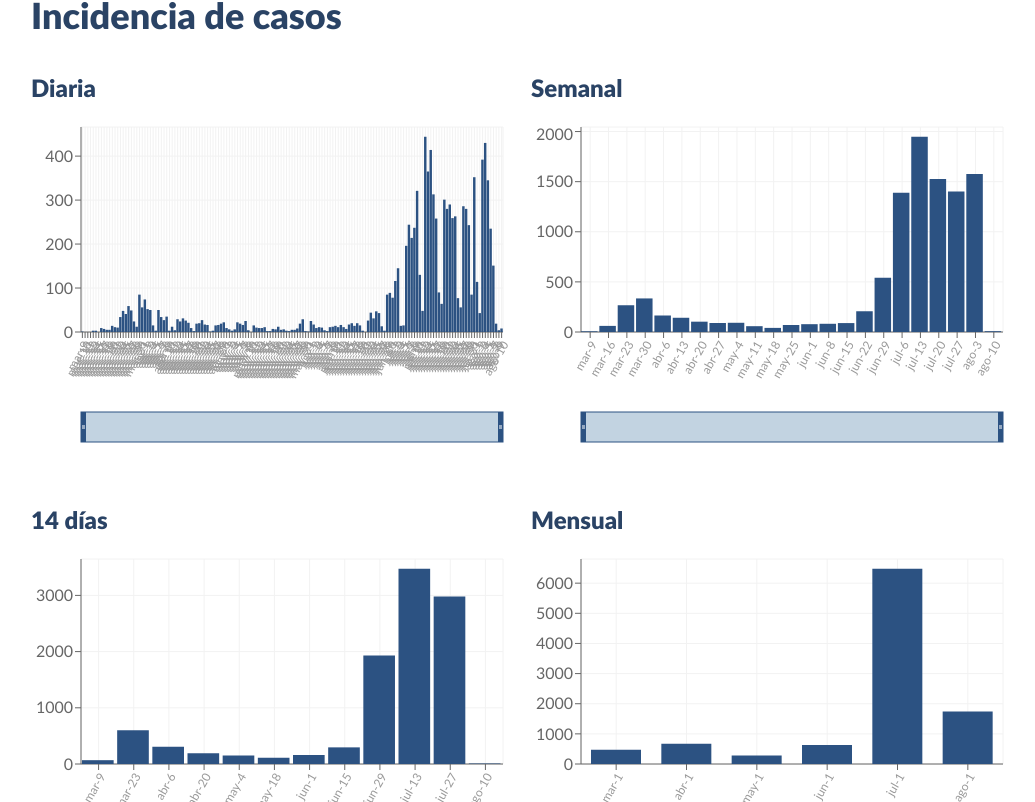
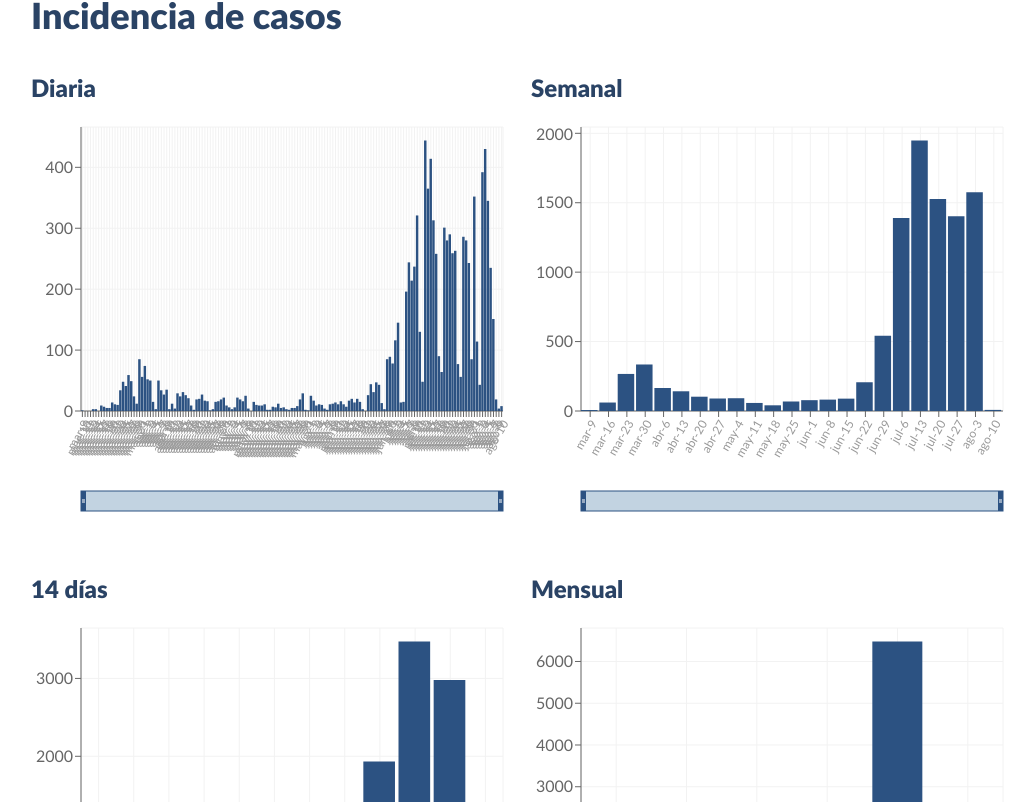
Before and after one commit to malopezcruz/covid19-pr, a Next.js app: page / in a window 1280 px wide. Shown: the part 1318-2120 px from the top of the page, without its empty margins (113-1148 px from the left). Built offline with nearby package versions, Linux system fonts and the light colour scheme.

Commit message:
change height of charts

```diff
--- a/components/BarPlot.js
+++ b/components/BarPlot.js
@@ -21,7 +21,7 @@ import {
 export default function DailyCasesPlot({ data, caption }) {
   return (
     <figure className='mb-8 md:mb-12' role='figure' aria-label={caption}>
-      <div style={{ position: 'relative', paddingBottom: '66%' }}>
+      <div style={{ position: 'relative', paddingBottom: '80%' }}>
         <ResponsiveContainer width='100%' height='100%' className='absolute'>
           <BarChart
             data={data}
@@ -60,8 +60,8 @@ export default function DailyCasesPlot({ data, caption }) {
             {/* <Legend verticalAlign='top' wrapperStyle={{ lineHeight: '40px' }} /> */}
             {/* <ReferenceLine y={0} stroke='#000' /> */}
             <Brush
-              dataKey='name'
-              height={30}
+              dataKey='counts'
+              height={20}
               stroke='#2c5282'
               fill='#e8f3f9'
               labelFormatter={(date) => formatDateLabel(date)}
```
